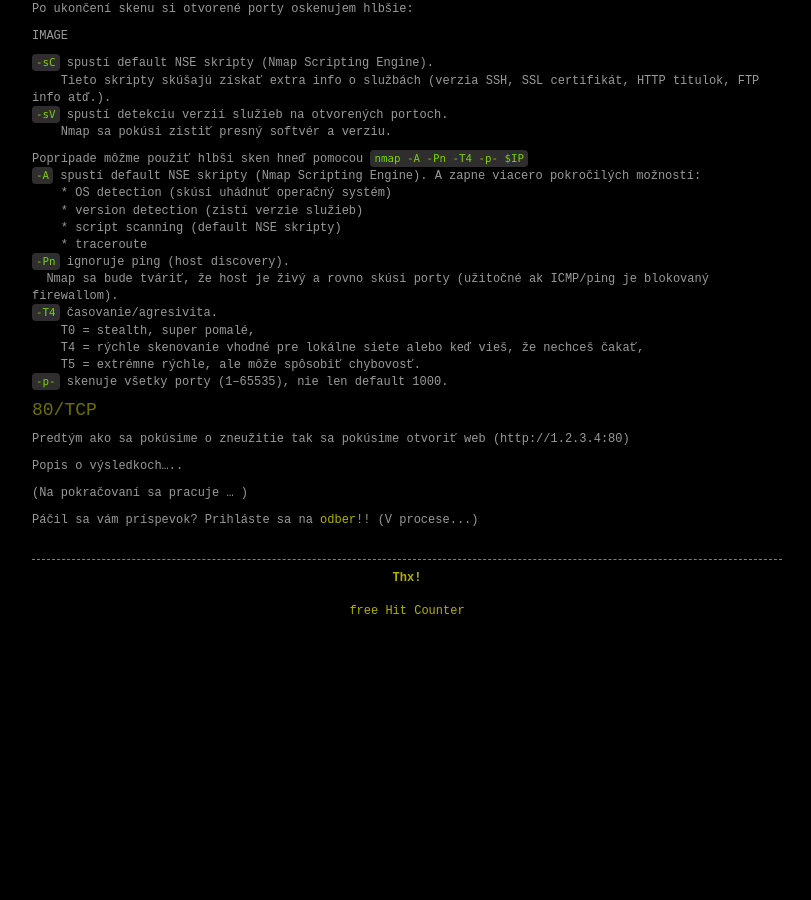
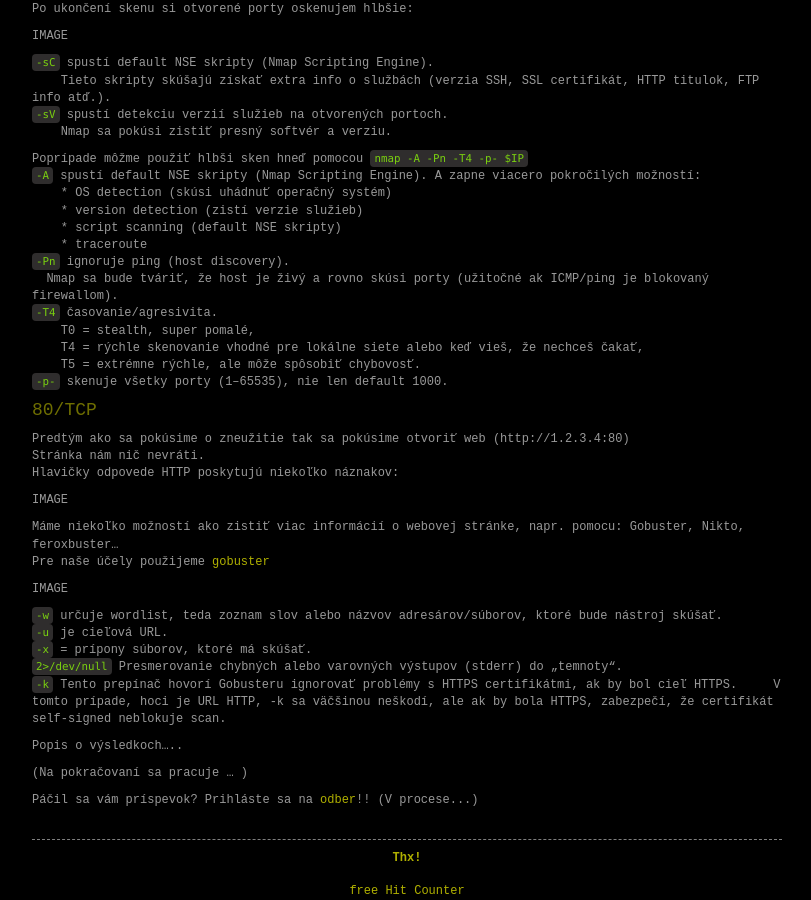
Before and after one commit to 0x00mg/0x00mg.github.io, a Jekyll site: the page built from _posts/2025/2025-09-02-HTB:-Mirai-botnet.md, in a window 1280 px wide and 900 px high, scrolled down 836 px. Shown: the whole window, without its empty margins (233-1044 px from the left). Built offline with Jekyll 4.4.1, drawn with Linux system fonts in a browser that asks for light colours; comment, search, counter and statistics services are not loaded; before the commit the page ends 1456 px from its top, so only the background shows below that.

Commit message:
Update 2025-09-02-HTB:-Mirai-botnet.md

```diff
--- a/_posts/2025/2025-09-02-HTB:-Mirai-botnet.md
+++ b/_posts/2025/2025-09-02-HTB:-Mirai-botnet.md
@@ -63,6 +63,23 @@ Poprípade môžme použiť hlbši sken hneď pomocou `nmap -A -Pn -T4 -p- $IP`
 
 #### 80/TCP
 Predtým ako sa pokúsime o zneužitie tak sa pokúsime otvoriť web (http://1.2.3.4:80)
+Stránka nám nič nevráti.
+Hlavičky odpovede HTTP poskytujú niekoľko náznakov:
+
+IMAGE
+
+Máme niekoľko možností ako zistiť viac informácií o webovej stránke, napr. pomocu: Gobuster, Nikto, feroxbuster...
+Pre naše účely použijeme [gobuster](https://github.com/OJ/gobuster)
+
+IMAGE
+
+`-w` určuje wordlist, teda zoznam slov alebo názvov adresárov/súborov, ktoré bude nástroj skúšať.
+`-u` je cieľová URL.
+`-x` = prípony súborov, ktoré má skúšať.
+`2>/dev/null` Presmerovanie chybných alebo varovných výstupov (stderr) do „temnoty“.
+`-k` Tento prepínač hovorí Gobusteru ignorovať problémy s HTTPS certifikátmi, ak by bol cieľ HTTPS.
+&nbsp;&nbsp;&nbsp;&nbsp;V tomto prípade, hoci je URL HTTP, -k sa väčšinou neškodí, ale ak by bola HTTPS, zabezpečí, že certifikát self-signed neblokuje scan.
+
 
 
 Popis o výsledkoch.....
```
